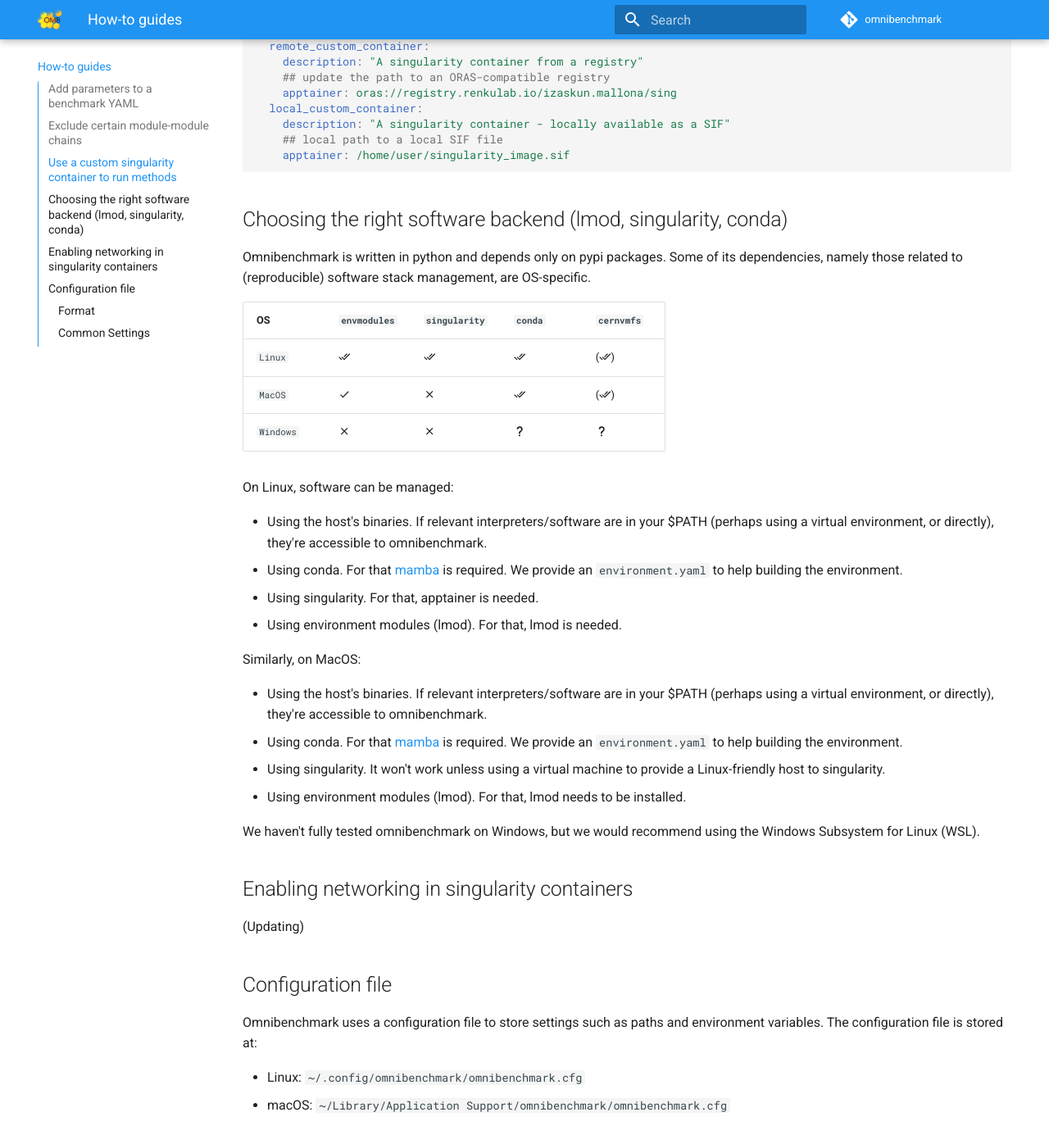
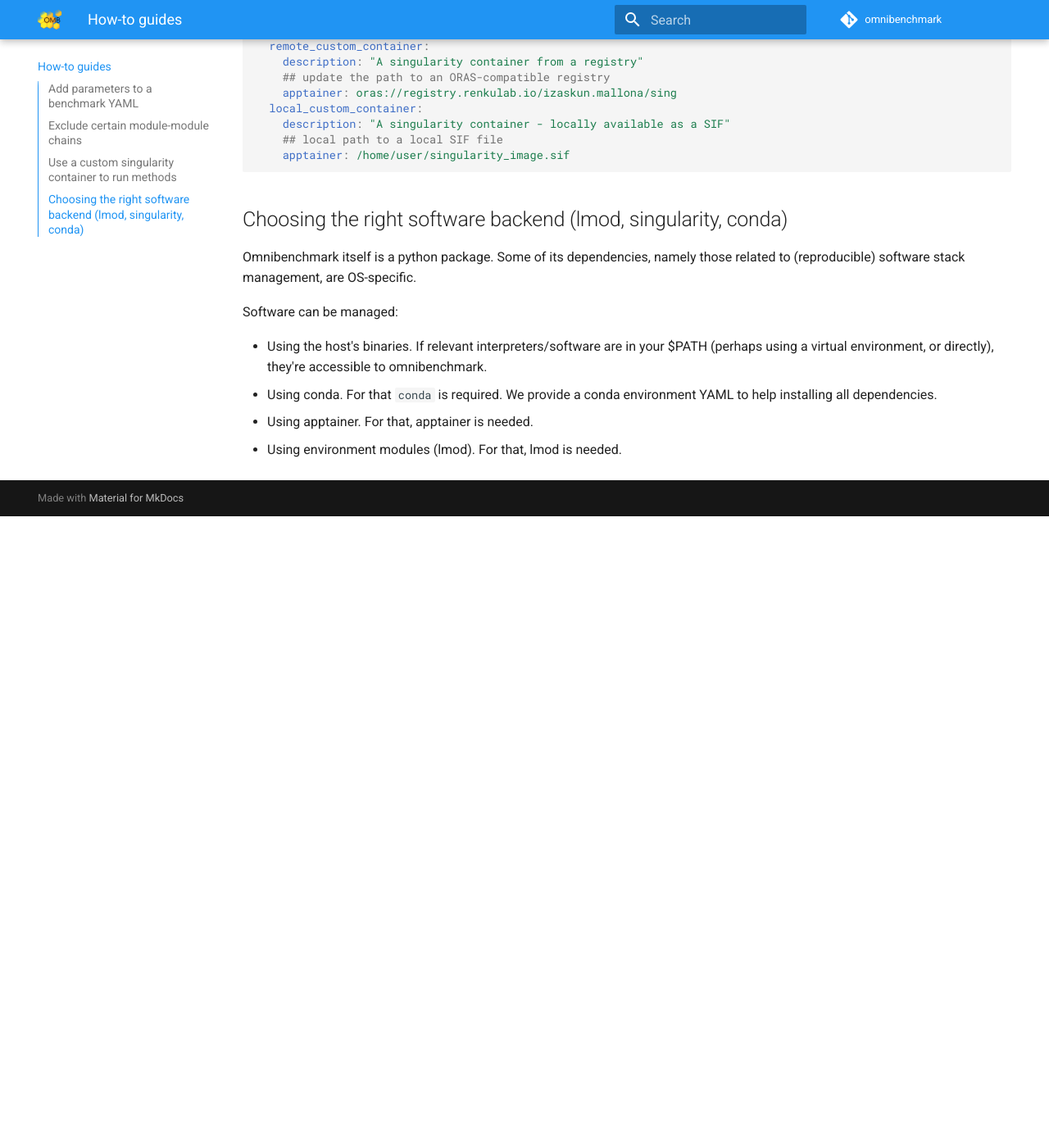
Before and after one commit to omnibenchmark/omnibenchmark, an MkDocs documentation site: the page built from docs/src/howto.md, in a window 1280 px wide and 1400 px high, scrolled down 1251 px. Shown: the top 1396 px of the window at 82% size. Built offline with MkDocs 1.6.1 and Material for MkDocs 9.7.7, drawn with Linux system fonts in a browser that asks for light colours; comment, search, counter and statistics services are not loaded; the version menu is left out; after the commit the page ends 1881 px from its top, so only the background shows below that; some of the changed text lies outside the part shown.

Commit message:
docs: clarify conda-in-path docs, remove confusing tables, keep pip (closes #144)
the previous PR has been merged to main by mistake. it should have been
done with dev as the target branch. we're now using dev.

````diff
--- a/docs/src/howto.md
+++ b/docs/src/howto.md
@@ -63,68 +63,11 @@ software_environments:
 
 ## Choosing the right software backend (lmod, singularity, conda)
 
-Omnibenchmark is written in python and depends only on pypi packages. Some of its dependencies, namely those related to (reproducible) software stack management, are OS-specific.
+Omnibenchmark itself is a python package. Some of its dependencies, namely those related to (reproducible) software stack management, are OS-specific.
 
-
-| OS                 |  `envmodules`           | `singularity`          |      `conda`          |      `cernvmfs`        |
-| -----------        |  -------------------    | ----------------       |  ----------------     | ---------------        |
-| `Linux`            |  :material-check-all:   | :material-check-all:   |  :material-check-all: | (:material-check-all:) |
-| `MacOS`            |  :material-check:       | :material-close:       |  :material-check-all: | (:material-check-all:) |
-| `Windows`          |  :material-close:       | :material-close:       |    :material-help:    |   :material-help:     |
-
-
-
-On Linux, software can be managed:
+Software can be managed:
 
 - Using the host's binaries. If relevant interpreters/software are in your $PATH (perhaps using a virtual environment, or directly), they're accessible to omnibenchmark.
-- Using conda. For that [mamba](https://github.com/mamba-org/mamba) is required. We provide an `environment.yaml` to help building the environment.
-- Using singularity. For that, apptainer is needed.
+- Using conda. For that `conda` is required. We provide a conda environment YAML to help installing all dependencies.
+- Using apptainer. For that, apptainer is needed.
 - Using environment modules (lmod). For that, lmod is needed.
-
-Similarly, on MacOS:
-
-- Using the host's binaries. If relevant interpreters/software are in your $PATH (perhaps using a virtual environment, or directly), they're accessible to omnibenchmark.
-- Using conda. For that [mamba](https://github.com/mamba-org/mamba) is required. We provide an `environment.yaml` to help building the environment.
-- Using singularity. It won't work unless using a virtual machine to provide a Linux-friendly host to singularity.
-- Using environment modules (lmod). For that, lmod needs to be installed.
-
-We haven't fully tested omnibenchmark on Windows, but we would recommend using the  Windows Subsystem for Linux (WSL).
-
-
-
-## Enabling networking in singularity containers
-
-(Updating)
-
-## Configuration file
-
-Omnibenchmark uses a configuration file to store settings such as paths and environment variables. The configuration file is stored at:
-
-- Linux: `~/.config/omnibenchmark/omnibenchmark.cfg`
-- macOS: `~/Library/Application Support/omnibenchmark/omnibenchmark.cfg`
-
-### Format
-
-The configuration file uses the INI format with sections and key-value pairs:
-
-```ini
-[section1]
-key1 = value1
-key2 = value2
-
-[section2]
-key3 = value3
-```
-
-### Common Settings
-
-You might want to configure:
-
-- **Easybuild paths**: Set `MODULEPATH` and `ROBOTPATH` in the `easybuild` section
-  to specify where modules are installed and where to find easyconfigs.
-
-- **Dataset storage**: Set `datasets` in the `dirs` section to control where
-  benchmark datasets are stored.
-
-For more detailed information about the configuration system, including programmatic access,
-see the [Configuration System](config.md) documentation.
````
Also changed, not shown: docs/src/tutorial.md (+4 -11 lines).
